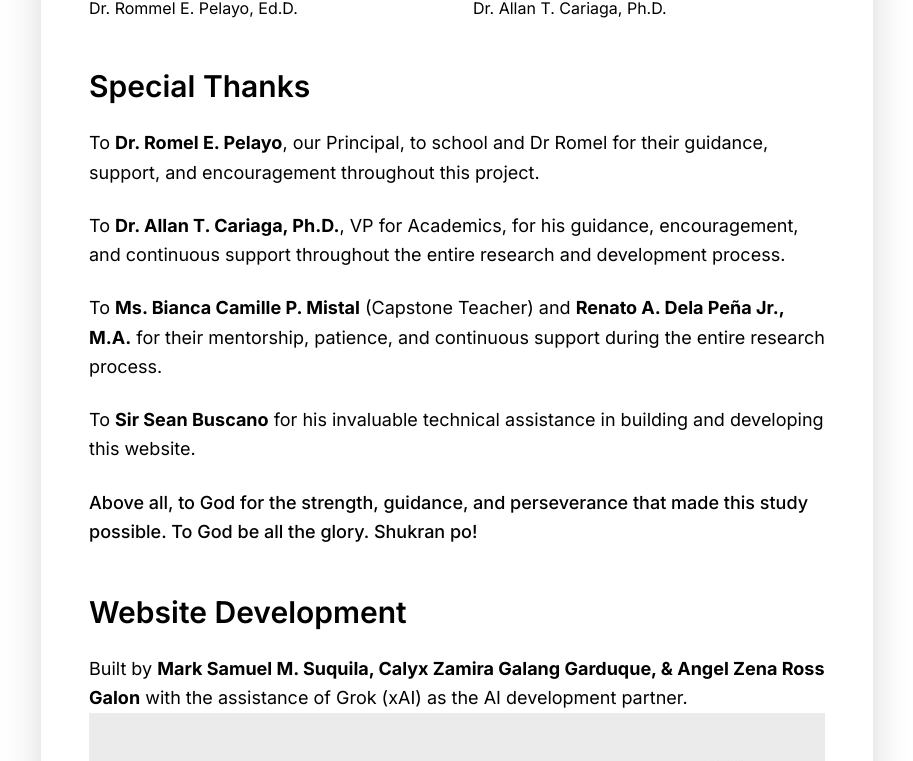
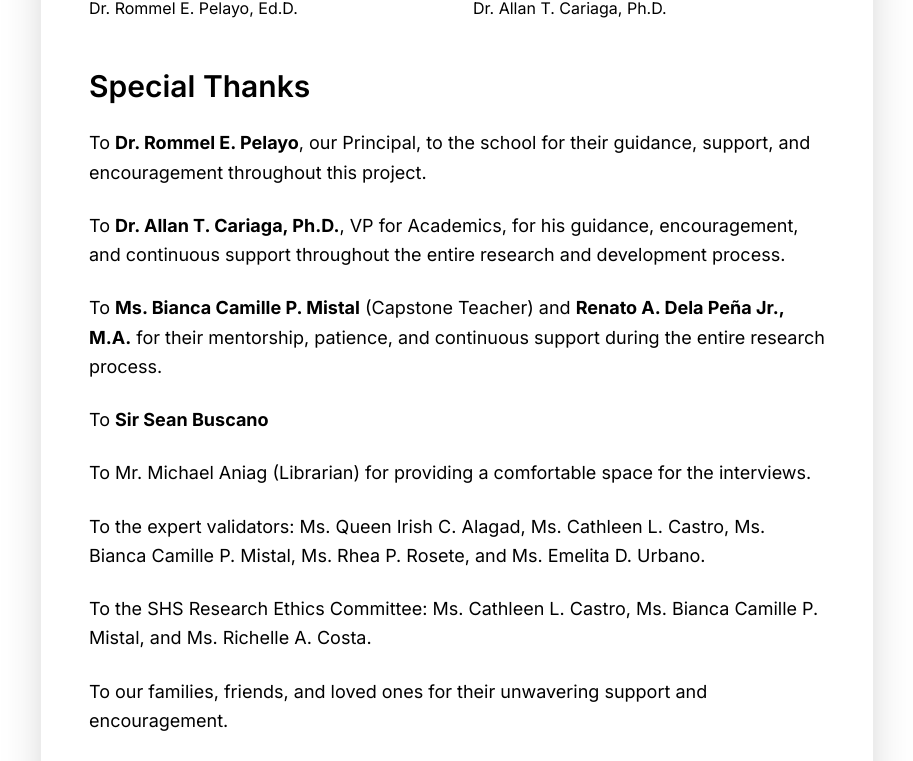
Before and after one commit to aemlsu/capstone-website, a Next.js app: page /credits in a window 1280 px wide. Shown: the part 1030-1791 px from the top of the page, without its empty margins (183-1096 px from the left). Built offline with nearby package versions, Linux system fonts and the light colour scheme.

Commit message:
Update page.tsx

```diff
--- a/app/credits/page.tsx
+++ b/app/credits/page.tsx
@@ -50,7 +50,7 @@ export default function CreditsPage() {
           <h2 className="text-3xl font-semibold mb-6">Special Thanks</h2>
           <div className="text-lg leading-relaxed space-y-6">
             <p>
-              To <strong>Dr. Romel E. Pelayo</strong>, our Principal, to school and Dr Romel for their guidance, support,
+              To <strong>Dr. Rommel E. Pelayo</strong>, our Principal, to the school for their guidance, support,
               and encouragement throughout this project.
             </p><p>
               To <strong>Dr. Allan T. Cariaga, Ph.D.</strong>, VP for Academics, for his guidance, encouragement,
@@ -61,12 +61,22 @@ export default function CreditsPage() {
               To <strong>Ms. Bianca Camille P. Mistal</strong> (Capstone Teacher) and <strong>Renato A. Dela Peña Jr., M.A.</strong> for their mentorship,
               patience, and continuous support during the entire research process.
             </p>
-                To <strong>Sir Sean Buscano</strong> for his invaluable technical assistance in building and developing this website.
+                To <strong>Sir Sean Buscano</strong>
             <p></p>
             <p>
             </p>
             <p>
-
+              To Mr. Michael Aniag (Librarian) for providing a comfortable space for the interviews.
+            </p>
+            <p>
+              To the expert validators: Ms. Queen Irish C. Alagad, Ms. Cathleen L. Castro, Ms. Bianca Camille P. Mistal,
+              Ms. Rhea P. Rosete, and Ms. Emelita D. Urbano.
+            </p>
+            <p>
+              To the SHS Research Ethics Committee: Ms. Cathleen L. Castro, Ms. Bianca Camille P. Mistal, and Ms. Richelle A. Costa.
+            </p>
+            <p>
+              To our families, friends, and loved ones for their unwavering support and encouragement.
             </p>
             <p className="font-medium">
               Above all, to God for the strength, guidance, and perseverance that made this study possible.
```
